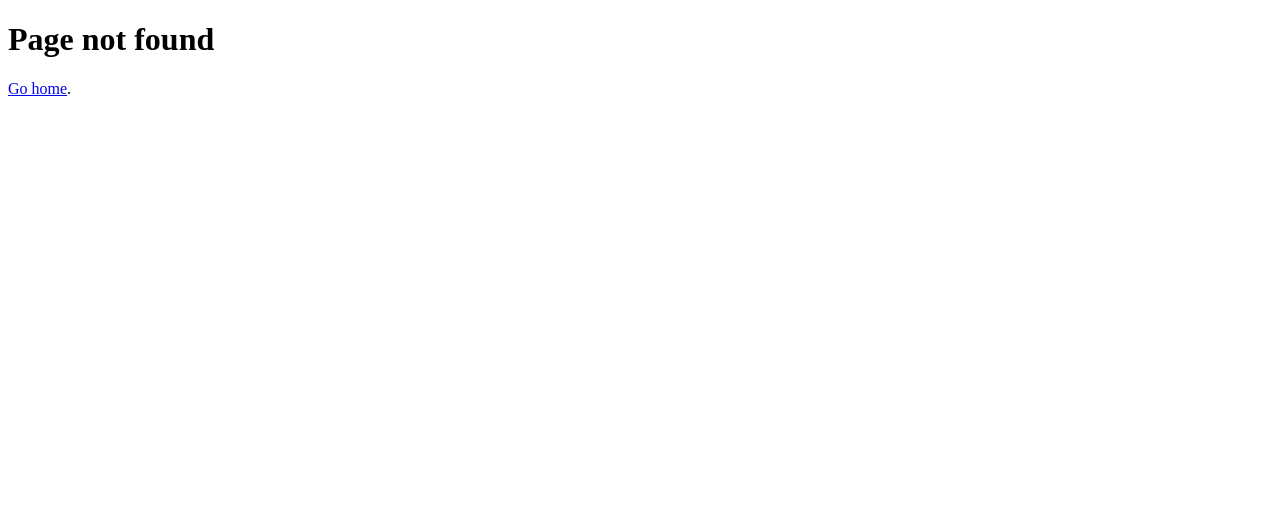
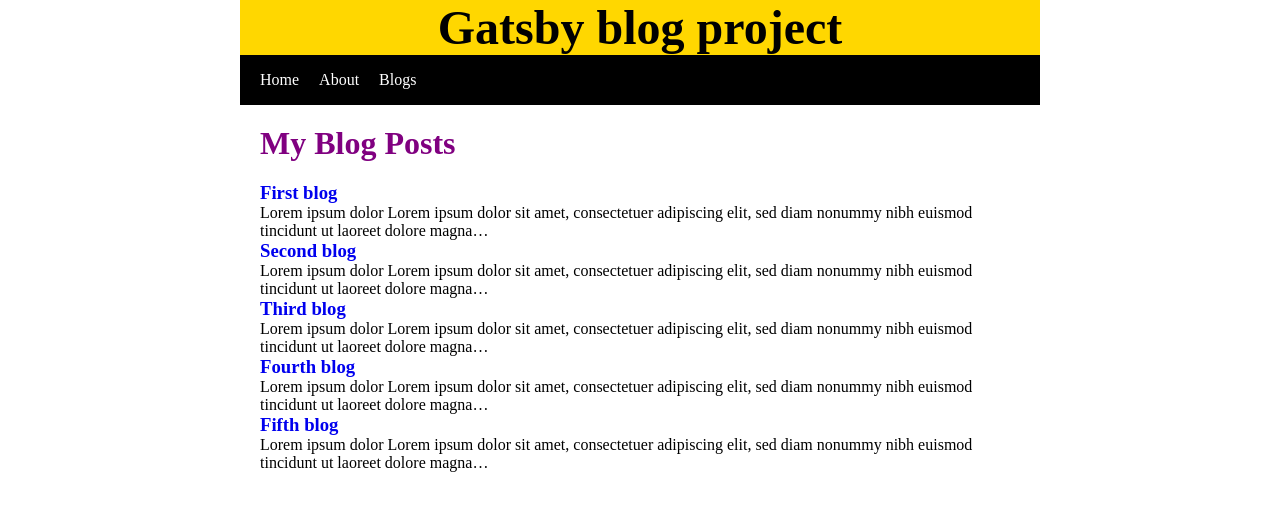
Before and after one commit to boskoa/gatsby-blog, a Gatsby site: page /blogs in a window 1280 px wide. Before the commit this address had no page. Built offline with nearby package versions, Linux system fonts and the light colour scheme; Gatsby itself is replaced by a stand-in of ours.

Commit message:
Adding blog template

```diff
--- a/gatsby-config.js
+++ b/gatsby-config.js
@@ -7,7 +7,8 @@
     description: "Just a little practising",
     siteUrl: `https://www.yourdomain.tld`
   },
-  plugins: ["gatsby-transformer-remark",
+  plugins: [
+    "gatsby-transformer-remark",
     "gatsby-transformer-sharp",
     "gatsby-plugin-styled-components",
     "gatsby-plugin-image",
@@ -26,6 +27,5 @@
         path: `${__dirname}/src/images/`,
       },
     },
-
   ]
 };
--- a/src/blogs/blog_01.md
+++ b/src/blogs/blog_01.md
@@ -1,6 +1,7 @@
 ---
 title: First blog
 image: ../images/01.jpg
+slug: "first-post"
 ---
 
 ### Lorem ipsum dolor
--- a/src/blogs/blog_02.md
+++ b/src/blogs/blog_02.md
@@ -1,6 +1,7 @@
 ---
 title: Second blog
 image: ../images/02.jpg
+slug: "second-post"
 ---
 
 ### Lorem ipsum dolor
--- a/src/blogs/blog_03.md
+++ b/src/blogs/blog_03.md
@@ -1,6 +1,7 @@
 ---
 title: Third blog
 image: ../images/03.jpg
+slug: "third-post"
 ---
 
 ### Lorem ipsum dolor
--- a/src/blogs/blog_04.md
+++ b/src/blogs/blog_04.md
@@ -1,6 +1,7 @@
 ---
 title: Fourth blog
 image: ../images/04.jpg
+slug: "fourth-post"
 ---
 
 ### Lorem ipsum dolor
--- a/src/blogs/blog_05.md
+++ b/src/blogs/blog_05.md
@@ -1,6 +1,7 @@
 ---
 title: Fifth blog
 image: ../images/05.jpg
+slug: "fifth-post"
 ---
 
 ### Lorem ipsum dolor
--- a/src/components/Layout.js
+++ b/src/components/Layout.js
@@ -51,6 +51,9 @@
           <li>
             <StyledLink to="/about">About</StyledLink>
           </li>
+          <li>
+            <StyledLink to="/blogs">Blogs</StyledLink>
+          </li>
         </StyledNavList>
       </StyledNav>
       <StyledMain>
--- a/src/customHooks/useRoller.js
+++ b/src/customHooks/useRoller.js
@@ -25,7 +25,7 @@
       rollerRef.current.addEventListener("wheel", handleWheel);
     }
 
-    return () => rollerRef.current.removeEventListener("wheel", handleWheel);
+    return () => rollerRef.current?.removeEventListener("wheel", handleWheel);
   }, []);
 
   return { degGap: degGap.current, steps: steps.current, current };
--- /dev/null
+++ b/src/pages/blogs/index.js
@@ -0,0 +1,42 @@
+import * as React from "react";
+import Layout from "../../components/Layout";
+import Seo from "../../components/Seo";
+import { Link, graphql } from "gatsby";
+
+function BlogPage({ data }) {
+  return (
+    <Layout pageTitle="My Blog Posts">
+      {data.allMarkdownRemark.nodes.map((n) => (
+        <article key={n.id}>
+          <h3>
+            <Link to={`/blogs/${n.frontmatter.slug}`}>
+              {n.frontmatter.title}
+            </Link>
+          </h3>
+          <p>{n.excerpt}</p>
+        </article>
+      ))}
+    </Layout>
+  );
+}
+
+export const query = graphql`
+  query Blogs {
+    allMarkdownRemark {
+      nodes {
+        frontmatter {
+          title
+          slug
+        }
+        id
+        excerpt
+      }
+    }
+  }
+`;
+
+export function Head() {
+  return <Seo title="My Blog Posts" />;
+}
+
+export default BlogPage;
--- a/src/pages/roller.js
+++ b/src/pages/roller.js
@@ -46,7 +46,6 @@
   transform-origin: 0%;
   transform: ${({ $zDeg }) => `rotateZ(${$zDeg})`};
   transform-style: preserve-3d;
-  border: 1px solid red;
 `;
 
 const StyledImage = styled.div`
@@ -70,20 +69,17 @@
   perspective: 600px;
   perspective-origin: center;
   overflow: hidden;
-  border: 1px solid red;
 `;
 
 const StyledSteps = styled.div`
   height: ${IMGHEIGHT * 6}px;
   transform: translateY(calc(-100% / 3 * ${({ $current }) => $current}));
   transition: all 0.5s;
-  border: 2px solid black;
 `;
 
 const StyledStep = styled.div`
   height: ${IMGHEIGHT * 2}px;
   overflow-y: scroll;
-  border: 1px solid green;
 `;
 
 function Roller({ data }) {
```
Also changed, not shown: gatsby-node.js (added, +26 -0 lines), src/templates/blog-details.js (added, +30 -0 lines), 1 other file.
